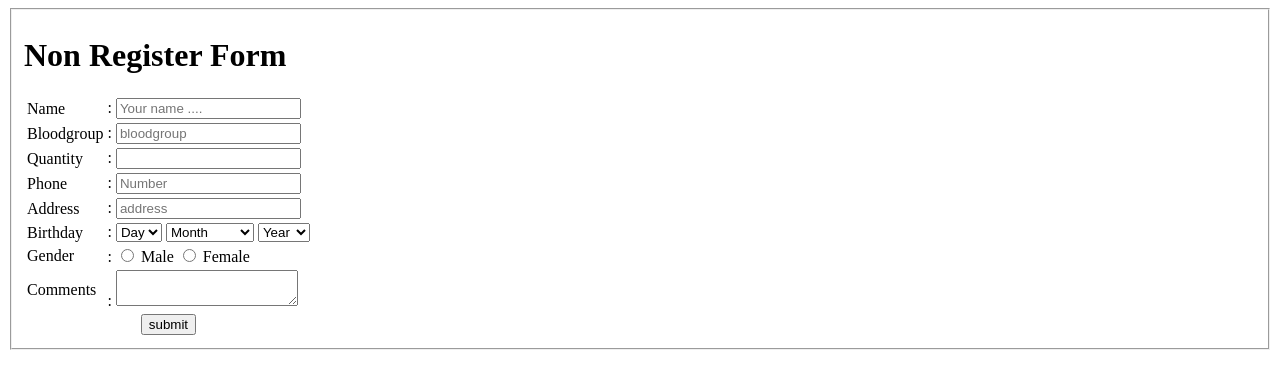
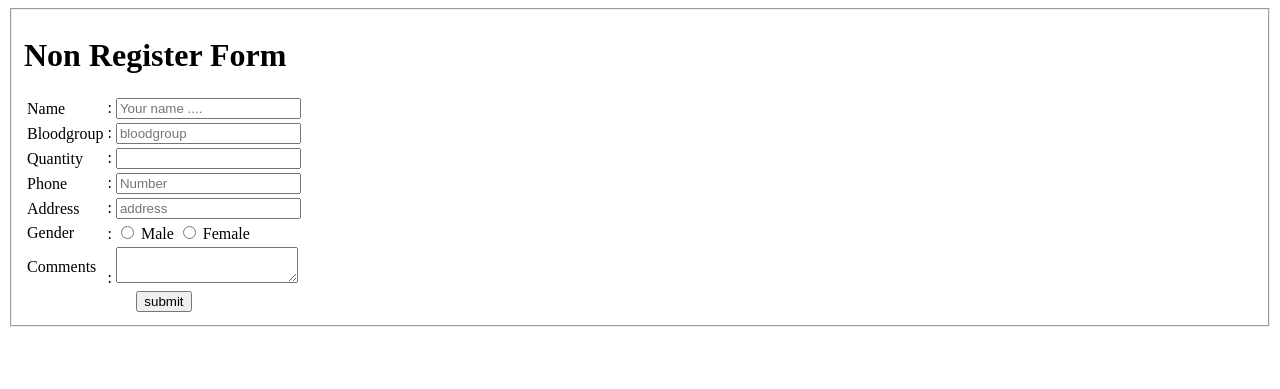
Before and after one commit to shamiulhaque1218/WT_MID_SUM21, a PHP site: page /Non_register.php in a window 1280 px wide. Shown: the top 389 px of the page. Run offline with PHP 8.4, Linux system fonts and the light colour scheme.

Commit message:
code added

```diff
--- a/Assignment/Non_register.php
+++ b/Assignment/Non_register.php
@@ -9,24 +9,14 @@
   $err_phone="";
   $address="";
   $err_address="";
-  $birthday="";
-  $err_birthday="";
   $gender="";
 	$err_gender="";
-
 	$comments="";
 	$err_comments="";
 
 	$hasError=false;
 
-	$array= array(1,2,3,4,5,6,7,8,9,10,11,12,13,14,15,16,17,18,19,20,21,22,23,24,25,26,27,28,29,30,31);
-  $array2= array("January","February","March","April","May","June","July","August","September","October","November","December");
-  $array3= array(1990,1991,1992,1993,1994,1995,1996,1996,1997,1998,1999,2000,2001,2002,2003,2004,2005,2006,2007,2008,2009,2010);
-
-
-
-
-
+	//name
 	if(isset($_POST["submit"])){
 		if(empty($_POST["name"])){
 			$hasError = true;
@@ -39,6 +29,7 @@
 		else{
 			$name = $_POST["name"];
 		}
+		//bloodgroup
 
     if(empty($_POST["bloodgroup"])){
 			$hasError = true;
@@ -48,14 +39,16 @@
 			$bloodgroup = $_POST["bloodgroup"];
 
 		}
+		//quantity
      if(empty($_POST["quantity"])){
 			$hasError = true;
 			$err_quantity="Quantity Required";
 		}
+
 		else{
 			$quantity = $_POST["quantity"];
 		}
-
+		//phone
 	 if(empty($_POST["phone"])){
 		$hasError = true;
 		$err_phone="phone required";
@@ -66,6 +59,8 @@
 
 			}
 
+			//address
+
     if(empty($_POST["address"])){
 			$hasError = true;
 			$err_address="Address Required";
@@ -74,21 +69,17 @@
 			$address = $_POST["address"];
 		}
 
-    if(empty($_POST["birthday"])){
-			$hasError = true;
-			$err_birthday="Birthday Required";
-		}
-		else{
-			$birthday = $_POST["birthday"];
-		}
+		//gender
 
-		if(!isset($_POST["gender"])){
+		if(empty($_POST["gender"])){
 			$hasError = true;
 			$err_gender="Gender Required";
 		}
 		else{
 			$gender = $_POST["gender"];
 		}
+
+     //comments
 
 		if(empty($_POST["comments"])){
 			$hasError = true;
@@ -106,14 +97,9 @@
       echo $_POST["quantity"]."<br>";
       echo $_POST["phone"]."<br>";
       echo $_POST["address"]."<br>";
-      echo $_POST["birthday"]."<br>";
 			echo $_POST["gender"]."<br>";
     	echo $_POST["comments"]."<br>";
 
-
-			foreach($arr as $e){
-				echo "$e<br>";
-			}
 		}
 	}
 	?>
@@ -150,51 +136,12 @@
 					<td>: <input type="text" name="address" placeholder="address">   </td>
 					<td><span> <?php echo $err_address;?> </span></td>
 				</tr>
+
         <tr>
-            <td>Birthday</td>
-            <td>: <select name="Day">
-            <option >Day</option>
-            <?php
-							foreach($array as $d){
-								if($d == $birthday)
-									echo "<option selected>$d</option>";
-								else
-									echo "<option>$d</option>";
-							}
-						?>
-                  </select>
-           <select name="Day">
-            <option >Month</option>
-            <?php
-							foreach($array2 as $m){
-								if($m == $birthday)
-									echo "<option selected>$m</option>";
-								else
-									echo "<option>$m</option>";
-							}
-						?>
-            </select>
-             <select name="Year">
-            <option >Year</option>
-            <?php
-							foreach($array3 as $y){
-								if($y == $birthday)
-									echo "<option selected>$y</option>";
-								else
-									echo "<option>$y</option>";
-							}
-						?>
-              </select>
-
-
-            <td><span> <?php echo $err_birthday;?> </span></td>
-				<tr>
 					<td>Gender</td>
 					<td>: <input type="radio" value="Male" <?php if($gender=="Male") echo "checked"; ?> name="gender"> Male <input type="radio"  value="Female"  <?php if($gender=="Female") echo "checked"; ?>name="gender" > Female </td>
 					<td><span> <?php echo $err_gender;?> </span></td>
 				</tr>
-
-
 
 				<tr>
 					<td>Comments</td>
@@ -209,9 +156,6 @@
 
 				</tr>
 			</table>
-
-
-
 		</fieldset>
 		</form>
 	</body>
```
